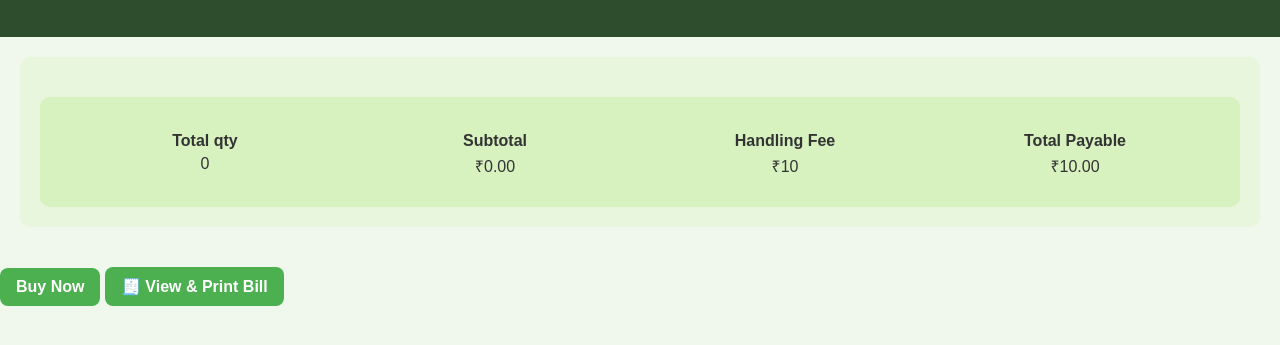
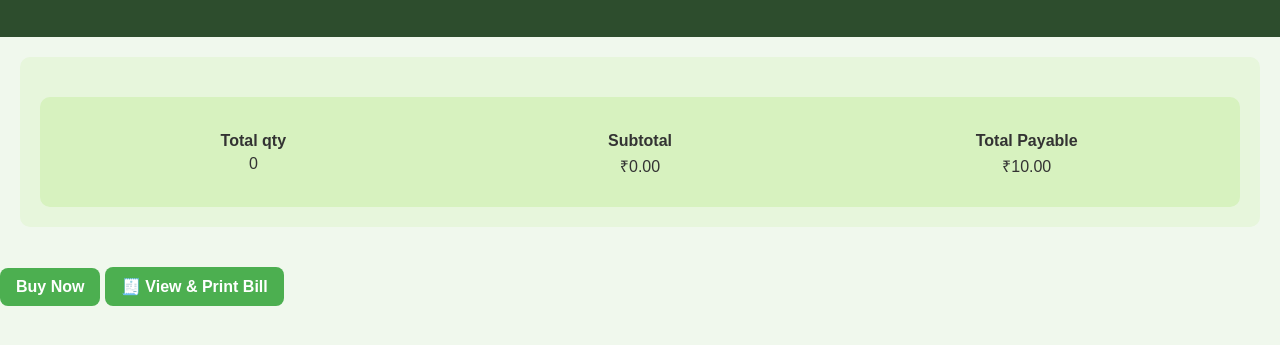
Before and after one commit to sathyapriya2402/ecom, a plain HTML site: page ecomproject/checkcart.html in a window 1280 px wide. Shown: the part 93-438 px from the top of the page. Drawn offline with Linux system fonts and the light colour scheme.

Commit message:
Update checkcart.html

```diff
--- a/ecomproject/checkcart.html
+++ b/ecomproject/checkcart.html
@@ -130,10 +130,7 @@
         <h4>Subtotal</h4>
         <div id="subtotal">₹0</div>
       </div>
-      <div class="bill-item">
-        <h4>Handling Fee</h4>
-        <div id="fee">₹10</div>
-      </div>
+
       <div class="bill-item">
         <h4>Total Payable</h4>
         <div id="total">₹0</div>
```
